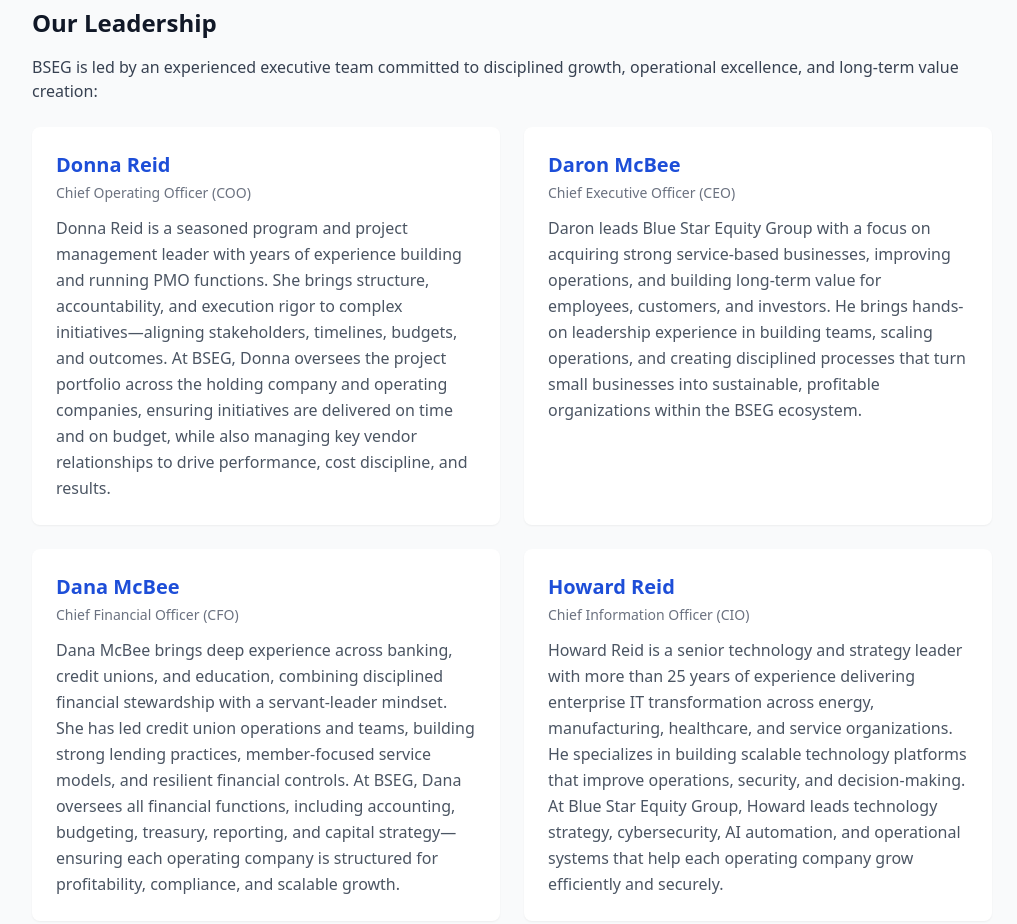
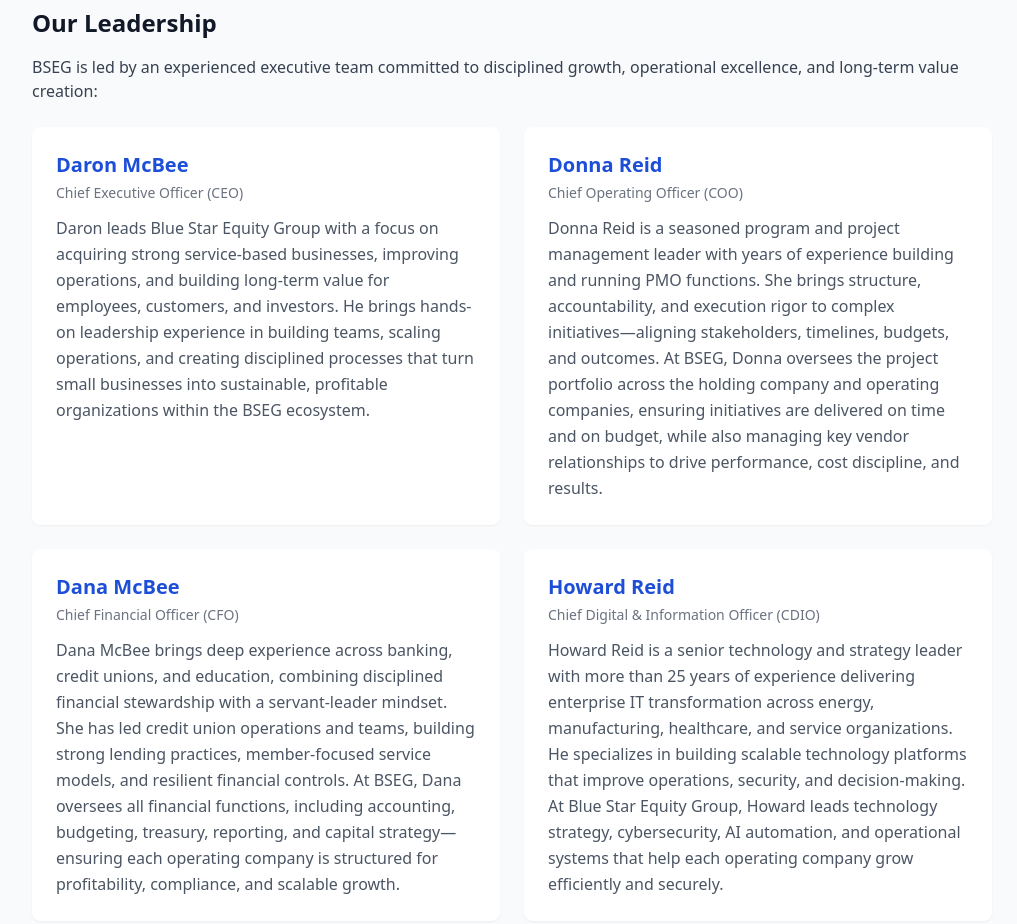
Before and after one commit to v5h4wvjryn-star/BSEG-Strategy, a React (Vite) app: page / in a window 1280 px wide. Shown: the part 1040-1964 px from the top of the page, without its empty margins (128-1145 px from the left). Built offline with nearby package versions, Linux system fonts and the light colour scheme.

Commit message:
Reorder CEO before COO and update Howard Reid title to CDIO
- Swapped Daron McBee (CEO) and Donna Reid (COO) boxes so CEO appears first
- Updated Howard Reid's title from CIO to Chief Digital & Information Officer (CDIO)

```diff
--- a/src/App.jsx
+++ b/src/App.jsx
@@ -96,14 +96,14 @@ function App() {
               <p className="mb-6">BSEG is led by an experienced executive team committed to disciplined growth, operational excellence, and long-term value creation:</p>
               <div className="grid md:grid-cols-2 gap-6">
                 <div className="bg-white p-6 rounded-lg shadow-sm">
+                  <h4 className="font-bold text-xl text-blue-star-700 mb-1">Daron McBee</h4>
+                  <p className="text-sm font-medium text-gray-500 mb-3">Chief Executive Officer (CEO)</p>
+                  <p className="text-gray-600 leading-relaxed">Daron leads Blue Star Equity Group with a focus on acquiring strong service-based businesses, improving operations, and building long-term value for employees, customers, and investors. He brings hands-on leadership experience in building teams, scaling operations, and creating disciplined processes that turn small businesses into sustainable, profitable organizations within the BSEG ecosystem.</p>
+                </div>
+                <div className="bg-white p-6 rounded-lg shadow-sm">
                   <h4 className="font-bold text-xl text-blue-star-700 mb-1">Donna Reid</h4>
                   <p className="text-sm font-medium text-gray-500 mb-3">Chief Operating Officer (COO)</p>
                   <p className="text-gray-600 leading-relaxed">Donna Reid is a seasoned program and project management leader with years of experience building and running PMO functions. She brings structure, accountability, and execution rigor to complex initiatives—aligning stakeholders, timelines, budgets, and outcomes. At BSEG, Donna oversees the project portfolio across the holding company and operating companies, ensuring initiatives are delivered on time and on budget, while also managing key vendor relationships to drive performance, cost discipline, and results.</p>
-                </div>
-                <div className="bg-white p-6 rounded-lg shadow-sm">
-                  <h4 className="font-bold text-xl text-blue-star-700 mb-1">Daron McBee</h4>
-                  <p className="text-sm font-medium text-gray-500 mb-3">Chief Executive Officer (CEO)</p>
-                  <p className="text-gray-600 leading-relaxed">Daron leads Blue Star Equity Group with a focus on acquiring strong service-based businesses, improving operations, and building long-term value for employees, customers, and investors. He brings hands-on leadership experience in building teams, scaling operations, and creating disciplined processes that turn small businesses into sustainable, profitable organizations within the BSEG ecosystem.</p>
                 </div>
                 <div className="bg-white p-6 rounded-lg shadow-sm">
                   <h4 className="font-bold text-xl text-blue-star-700 mb-1">Dana McBee</h4>
@@ -112,7 +112,7 @@ function App() {
                 </div>
                 <div className="bg-white p-6 rounded-lg shadow-sm">
                   <h4 className="font-bold text-xl text-blue-star-700 mb-1">Howard Reid</h4>
-                  <p className="text-sm font-medium text-gray-500 mb-3">Chief Information Officer (CIO)</p>
+                  <p className="text-sm font-medium text-gray-500 mb-3">Chief Digital & Information Officer (CDIO)</p>
                   <p className="text-gray-600 leading-relaxed">Howard Reid is a senior technology and strategy leader with more than 25 years of experience delivering enterprise IT transformation across energy, manufacturing, healthcare, and service organizations. He specializes in building scalable technology platforms that improve operations, security, and decision-making. At Blue Star Equity Group, Howard leads technology strategy, cybersecurity, AI automation, and operational systems that help each operating company grow efficiently and securely.</p>
                 </div>
               </div>
```
